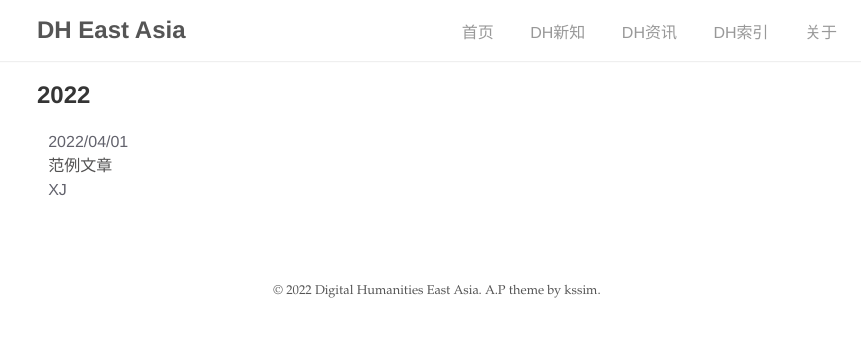
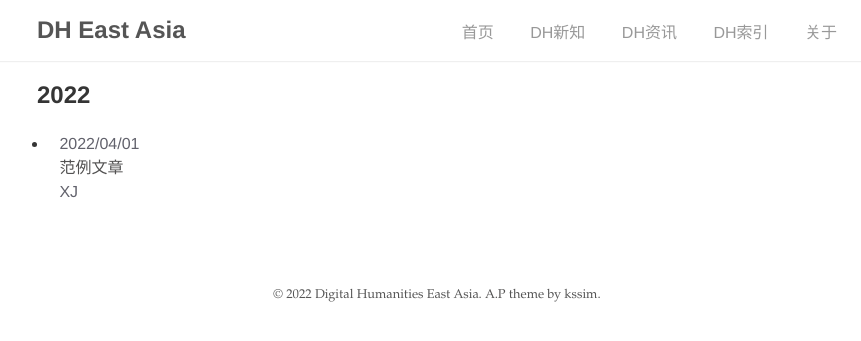
Before and after one commit to DHHD2022/DHHD2022.GitHub.io, a Jekyll site: the page built from dh_blog/index.html, in a window 1280 px wide. Shown: the top 341 px of the page, without its empty margins (203-1064 px from the left). Built offline with Jekyll 4.4.1, drawn with Linux system fonts in a browser that asks for light colours.

Commit message:
Update dh_blog.html

```diff
--- a/_layouts/dh_blog.html
+++ b/_layouts/dh_blog.html
@@ -13,13 +13,13 @@ layout: base
         <h2 id="{{post_year}}">{{post_year}}</h2>
         <ul>
       {%- endif %}
-          <div>
+          <li>
             <span class="date" style="color:rgb(98, 98, 108)">{{ post.date | date: "%Y/%m/%d" }}</span>
             <div class="title" style="color:rgb(11, 11, 33)">
               <a href="{{ site.baseurl | append: post.url }}" class="hover-underline">{{ post.title }}</a>
             </div>
             <div class="categories" style="color:rgb(98, 98, 108)" >{{ post.author }}</div>
-          </div>
+          </LI>
       {%- if forloop.last or post_previous_year != post_year %}
         </ul>
       </div>
```
